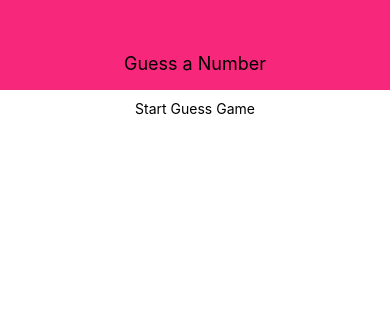
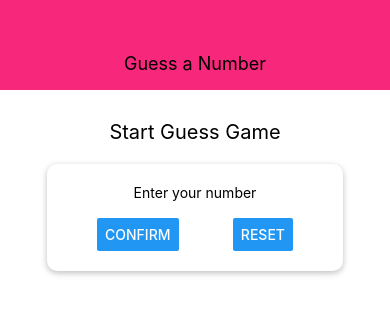
Before and after one commit to regotiss/RN-Guess-Game, a React Native app: screen / in a window 390 px wide. Shown: the top 314 px of the page. Built offline with nearby package versions, Linux system fonts and the light colour scheme.

Commit message:
Display input container as a shadow card

```diff
--- a/screens/StartGameScreen.js
+++ b/screens/StartGameScreen.js
@@ -1,10 +1,18 @@
 import React from "react";
-import { View, StyleSheet, Text } from "react-native";
+import { View, StyleSheet, Text, TextInput, Button } from "react-native";
 
 const StartGameScreen = () => {
   return (
     <View style={styles.screen}>
-      <Text>Start Guess Game</Text>
+      <Text style={styles.title}>Start Guess Game</Text>
+      <View style={styles.inputContainer}>
+        <Text>Enter your number</Text>
+        <TextInput />
+        <View style={styles.buttonContainer}>
+          <Button title="Confirm" />
+          <Button title="Reset" />
+        </View>
+      </View>
     </View>
   );
 };
@@ -13,7 +21,29 @@ const styles = StyleSheet.create({
   screen: {
     flex: 1,
     padding: 10,
+    alignItems: "center"
+  },
+  title: {
+    fontSize: 20,
+    paddingVertical: 20
+  },
+  inputContainer: {
+    width: "80%",
     alignItems: "center",
+    shadowColor: "black",
+    shadowOffset: { width: 0, height: 2 },
+    shadowRadius: 6,
+    shadowOpacity: 0.26,
+    backgroundColor: "white",
+    elevation: 5,
+    padding: 20,
+    borderRadius: 10,
+  },
+  buttonContainer: {
+    flexDirection: "row",
+    width: "100%",
+    justifyContent: "space-between",
+    paddingHorizontal: 30
   }
 });
 export default StartGameScreen;
```
